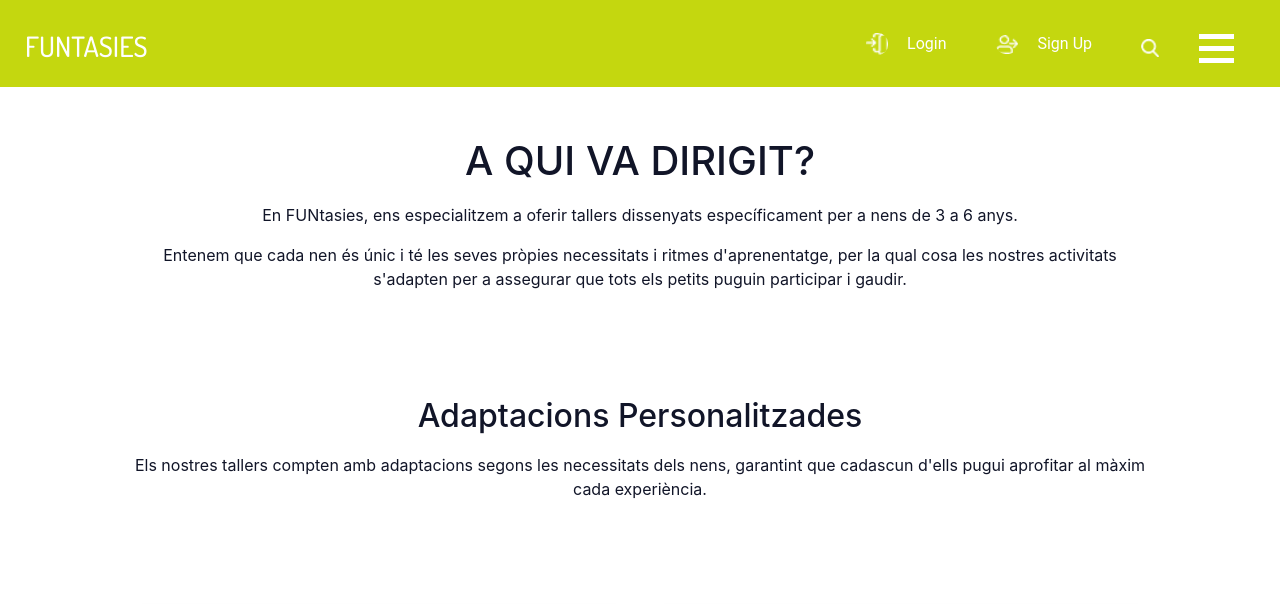
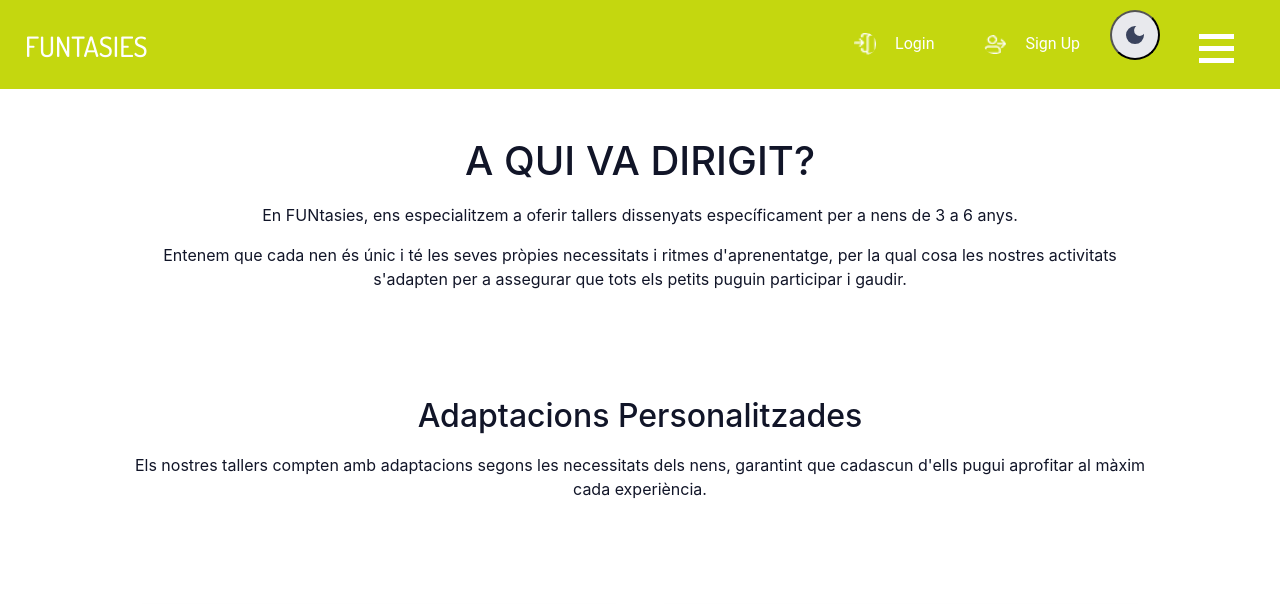
Before and after one commit to eniorJR/funtasies, a plain HTML site: page aquivadirigit.html in a window 1280 px wide. Shown: the top 604 px of the page. Drawn offline with nearby package versions, Linux system fonts and the light colour scheme; a script that the page names is missing; files whose address does not match are found by name; a web font is replaced by a local one.

Commit message:
Add dark mode toggle button and related styles; remove background color from sections

```diff
--- a/aquivadirigit.html
+++ b/aquivadirigit.html
@@ -21,7 +21,7 @@
 
   <!-- bootstrap core css -->
   <link rel="stylesheet" type="text/css" href="css/bootstrap.css" />
-
+  <link rel="stylesheet" href="css/contact.css">
   <!-- fonts style -->
   <link href="https://fonts.googleapis.com/css?family=Dosis:400,500|Poppins:400,600,700&display=swap" rel="stylesheet">
   <!-- Custom styles for this template -->
@@ -57,9 +57,12 @@
                   </a>
                 </li>
               </ul>
-              <form class="form-inline my-2 mb-3 mb-lg-0  mr-5">
-                <button class="btn  my-2 my-sm-0 nav_search-btn" type="submit"></button>
-              </form>
+              <button class="theme-switch" id="theme-switch">
+                <svg xmlns="http://www.w3.org/2000/svg" height="24px" viewBox="0 -960 960 960" width="24px" fill="#e8eaed"><path d="M480-120q-150 0-255-105T120-480q0-150 105-255t255-105q14 0 27.5 1t26.5 3q-41 29-65.5 75.5T444-660q0 90 63 153t153 63q55 0 101-24.5t75-65.5q2 13 3 26.5t1 27.5q0 150-105 255T480-120Z"/></svg>
+                <svg xmlns="http://www.w3.org/2000/svg" height="24px" viewBox="0 -960 960 960" width="24px" fill="#e8eaed"><path d="M480-280q-83 0-141.5-58.5T280-480q0-83 58.5-141.5T480-680q83 0 141.5 58.5T680-480q0 83-58.5 141.5T480-280ZM200-440H40v-80h160v80Zm720 0H760v-80h160v80ZM440-760v-160h80v160h-80Zm0 720v-160h80v160h-80ZM256-650l-101-97 57-59 96 100-52 56Zm492 496-97-101 53-55 101 97-57 59Zm-98-550 97-101 59 57-100 96-56-52ZM154-212l101-97 55 53-97 101-59-57Z"/></svg>
+              </button>
+              <script type="text/javascript" src="js/darkmode.js" defer></script>
+            </div>
             </div>
 
             <div class="custom_menu-btn">
--- a/css/style.css
+++ b/css/style.css
@@ -856,7 +856,6 @@ justify-content: center;
 
 /* Fons blanc per a la secció central */
 .intro, .adaptacions, .capacitats, .imatges {
-  background-color: white;
   padding: 50px 10%;
   text-align: center;
 }
```
